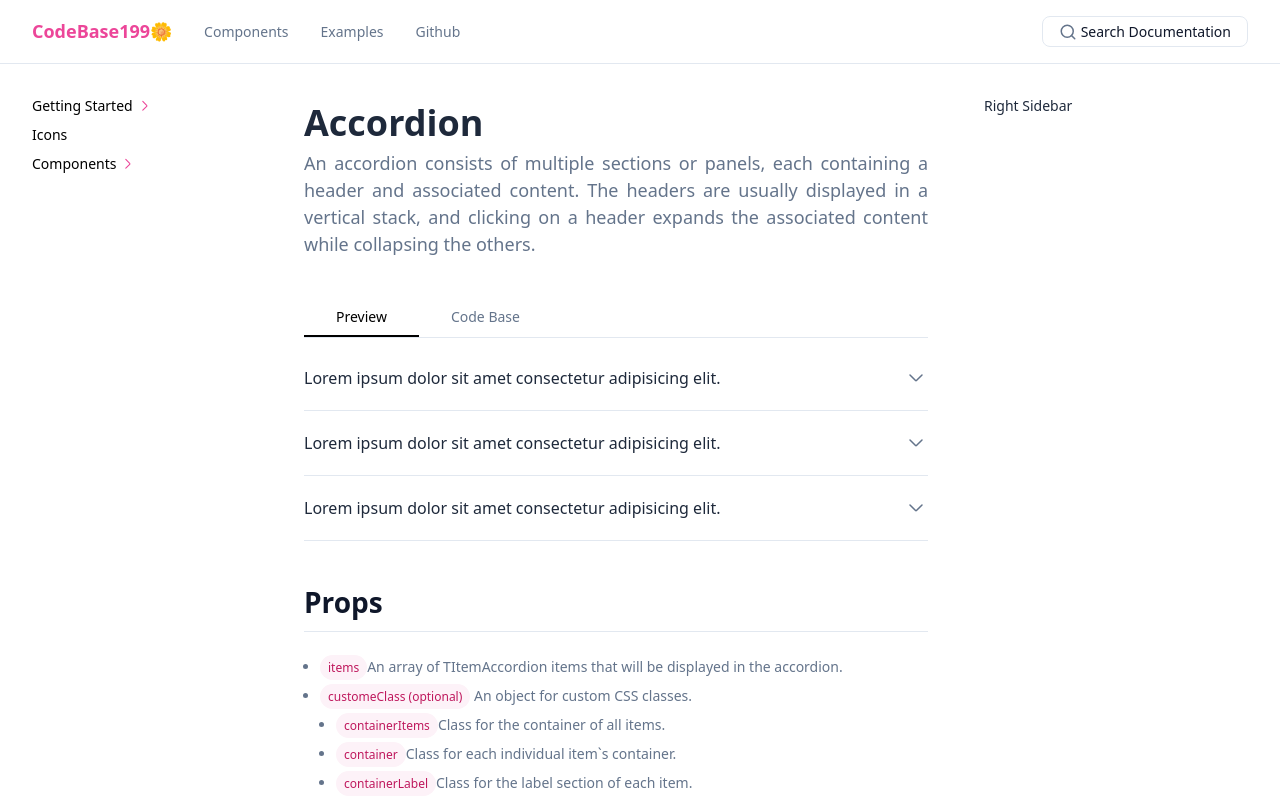
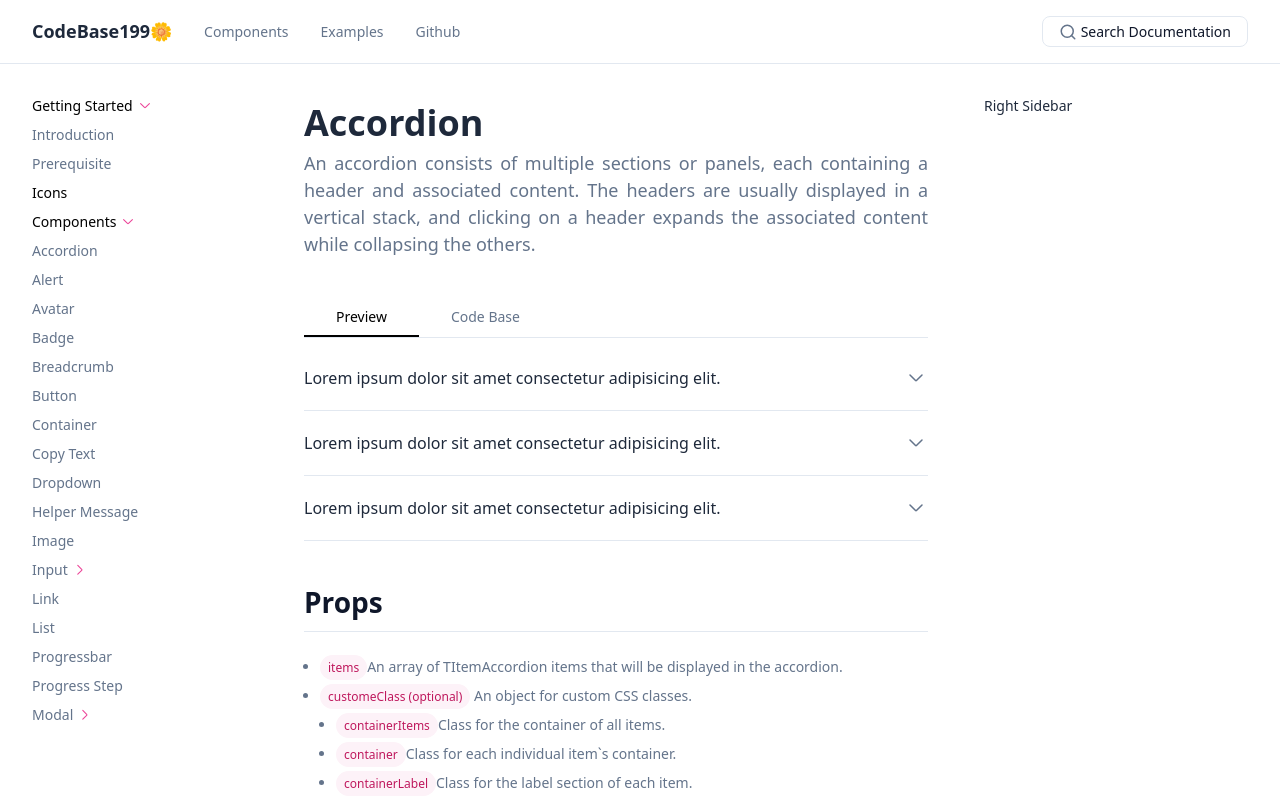
Before and after one commit to siska199/pp-w-code-base-react, a React (Vite) app in the folder react/: page / in a window 1280 px wide. Built offline with nearby package versions, Linux system fonts and the light colour scheme.

Commit message:
update logic nested menu

```diff
--- a/react/package.json
+++ b/react/package.json
@@ -12,6 +12,7 @@
   "dependencies": {
     "class-variance-authority": "^0.7.0",
     "clsx": "^2.1.1",
+    "fs": "^0.0.1-security",
     "prismjs": "^1.29.0",
     "react": "^18.2.0",
     "react-datepicker": "^6.9.0",
@@ -22,6 +23,7 @@
     "vite-tsconfig-paths": "^4.3.2"
   },
   "devDependencies": {
+    "@types/node": "^20.14.2",
     "@types/react": "^18.2.66",
     "@types/react-datepicker": "^6.2.0",
     "@types/react-dom": "^18.2.22",
--- a/react/src/components/Sidebar.tsx
+++ b/react/src/components/Sidebar.tsx
@@ -3,19 +3,31 @@ import Logo from "@components/ui/Logo"
 import useSidebar from "@hooks/ui/useSidebar"
 import { handleStopPropagation } from "@lib/utils/helper"
 import { useEffect, useState } from "react"
-import NestedMenu, { TItemMenu } from "./ui/NestedMenu"
+import { useNavigate } from "react-router-dom"
+import NestedMenu, { TMenuSettings, TParamsOnChangeMenu } from "./ui/NestedMenu"
 
 
 const Sidebar = () => {
     const [topPosition, setTopPosition] = useState(0);
     const { handleToggleSidebar } = useSidebar();
+    const [setting] = useState<TMenuSettings>({
+        "0": {
+            customeClass: {
+                label: "text-black font-medium"
+            },
+            defaultOpen: true
+        },
+        "1": {
+            defaultOpen: false
+        },
+        activeMenu: {
+            level: -1,
+            name: "",
+            parent: ""
+        }
+    })
 
-
-    const [activeMenu, setActiveMenu] = useState<TItemMenu>({
-        name: "",
-        url: "",
-        childs: []
-    })
+    const navigate = useNavigate()
 
     useEffect(() => {
         // Get Navbar Height for set position of the sidebar from top
@@ -26,8 +38,11 @@ const Sidebar = () => {
 
     }, [])
 
-    const handleChangeActiveMenu = (data: TItemMenu) => {
-        setActiveMenu(data)
+    const handleChangeActiveMenu = (data: TParamsOnChangeMenu) => {
+        setting.activeMenu.level = data?.level
+        setting.activeMenu.name = data?.groupMenu?.name
+        setting.activeMenu.parent = data?.parent
+        navigate(data?.groupMenu?.url as string)
     }
 
 
@@ -42,19 +57,10 @@ const Sidebar = () => {
                             <IconClose onClick={handleToggleSidebar} className="ml-auto" />
                         </div>
                         <NestedMenu
-                            setting={{
-                                "0": {
-                                    expandInFirstRender: true,
-                                    customeClass: {
-                                        label: "text-black font-medium"
-                                    },
-                                    defaultOpen: false
-                                },
-                                "1": {
-                                    defaultOpen: false
-                                }
-                            }}
-                            menu={listGroupMenu} activeMenu={activeMenu} onChangeMenu={handleChangeActiveMenu} />
+                            setting={setting}
+                            menu={listGroupMenu}
+                            onChangeMenu={handleChangeActiveMenu}
+                        />
                     </div>
                 </div>
             </div >
@@ -75,13 +81,9 @@ const listGroupMenu = [
                 url: '/docs',
             },
             {
-                name: 'Installation',
-                url: '/docs/installation',
+                name: 'Prerequisite',
+                url: '/docs/prerequisite',
             },
-            {
-                name: 'Typography',
-                url: '/docs/components/typography',
-            }
         ]
     },
     {
--- a/react/src/components/module/accordion-page/CardIntroAccordion.tsx
+++ b/react/src/components/module/accordion-page/CardIntroAccordion.tsx
@@ -2,6 +2,7 @@ import CardIntro from "@components/cards/CardIntro"
 import Accordion from "@components/ui/Accordion"
 
 const CardIntroAccordion = () => {
+
   return (
     <CardIntro
       title={'Accordion'}
@@ -36,7 +37,7 @@ const DisplayAccordion = () => {
         optio,`
     }
   ]
-    return <Accordion  items={listItems} />
+  return <Accordion items={listItems} />
 }
 
 const displayCodeBase = `import IconChevronToggle from "@assets/icons/IconChevronToggle";
@@ -117,4 +118,5 @@ export const Floating = (props: TFloatingProps ) => {
 }
 
 export default Accordion`
+
 export default CardIntroAccordion
--- a/react/src/components/ui/Logo.tsx
+++ b/react/src/components/ui/Logo.tsx
@@ -8,7 +8,7 @@ interface TProps extends React.HTMLProps<HTMLDivElement>, VariantProps<typeof lo
 const Logo = (props: TProps) => {
     const { className, sizeLogo, ...attrs } = props
     return (
-        <div style={{ color: '#EC4699' }} className={cn(logoVariants({ className, sizeLogo, }))} {...attrs}>
+        <div  className={cn(logoVariants({ className, sizeLogo, }))} {...attrs}>
             CodeBase199🌼
         </div>
     )
--- a/react/src/components/ui/NestedMenu.tsx
+++ b/react/src/components/ui/NestedMenu.tsx
@@ -9,24 +9,35 @@ export interface TItemMenu {
 }
 
 interface TLevelSetting {
-    expandInFirstRender?: boolean;
     customeClass?: {
         label?: string;
     };
     defaultOpen?: boolean;
 }
 
-interface TMenuSettings {
+export interface TMenuSettings {
     [level: number]: TLevelSetting;
+    activeMenu: {
+        level: number;
+        name: string;
+        parent: string;
+    }
+}
+
+export interface TParamsOnChangeMenu {
+    groupMenu: TItemMenu;
+    level: number;
+    openMenus: { [key: string]: boolean }
+    parent: string;
 }
 
 interface TProps {
     menu: TItemMenu[];
-    activeMenu: TItemMenu;
-    onChangeMenu: (params: TItemMenu) => any;
+    onChangeMenu: (params: TParamsOnChangeMenu) => any;
     setting?: TMenuSettings;
     level?: number;
     isOpen?: boolean;
+    parent?: string;
 }
 
 const NestedMenu = (props: TProps) => {
@@ -34,7 +45,7 @@ const NestedMenu = (props: TProps) => {
 };
 
 const RenderMenu = (props: TProps) => {
-    const { activeMenu, menu, setting, level = 0, isOpen, onChangeMenu: handleOnChangeMenu } = props;
+    const { setting, menu, level = 0, parent, isOpen, onChangeMenu: handleOnChangeMenu } = props;
     const [openMenus, setOpenMenus] = useState<{ [key: string]: boolean }>({});
 
     useEffect(() => {
@@ -55,7 +66,12 @@ const RenderMenu = (props: TProps) => {
 
     const handleOnClickMenu = (groupMenu: TItemMenu) => {
         if (isEmptyValue(groupMenu?.childs)) {
-            handleOnChangeMenu(groupMenu);
+            handleOnChangeMenu({
+                groupMenu,
+                openMenus,
+                level,
+                parent: parent || ""
+            });
         } else {
             setOpenMenus((prevOpenMenus) => ({
                 ...prevOpenMenus,
@@ -68,7 +84,7 @@ const RenderMenu = (props: TProps) => {
         <ul className={cn({
             "flex flex-col overflow-y-auto transition-all duration-100 ease": true,
             "ml-2": level > 1,
-            "opacity-100 max-h-full": isOpen,
+            "opacity-100 max-h-full": isOpen || (level < setting?.activeMenu?.level && setting?.activeMenu.parent === parent),
             "opacity-0 max-h-0": !isOpen,
         })}>
             {menu?.map((groupMenu: TItemMenu, i) => (
@@ -91,8 +107,8 @@ const RenderMenu = (props: TProps) => {
                     {!isEmptyValue(groupMenu?.childs) && (
                         <RenderMenu
                             menu={groupMenu?.childs as TItemMenu[]}
+                            parent={groupMenu?.name}
                             level={level + 1}
-                            activeMenu={activeMenu}
                             setting={setting}
                             onChangeMenu={handleOnChangeMenu}
                             isOpen={openMenus[groupMenu.name]}
@@ -104,4 +120,5 @@ const RenderMenu = (props: TProps) => {
     );
 };
 
+
 export default NestedMenu;
--- a/react/src/pages/docs/components/AccordionPage.tsx
+++ b/react/src/pages/docs/components/AccordionPage.tsx
@@ -6,6 +6,7 @@ import CardUsageAccordion from "@components/module/accordion-page/CardUsageAccor
 
 
 const AccordionPage = () => {
+
 
   return (
     <>
```
Also changed, not shown: react/src/lib/utils/helper.ts (+11 -2 lines), react/vite.config.ts (+4 -4 lines), 1 other file (tests, documents, lock files or other folders). Lines whose indentation alone changed are shown as unchanged.
